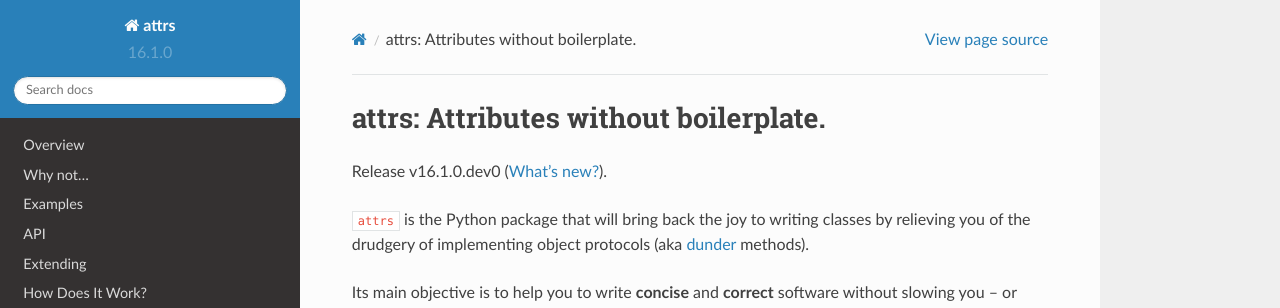
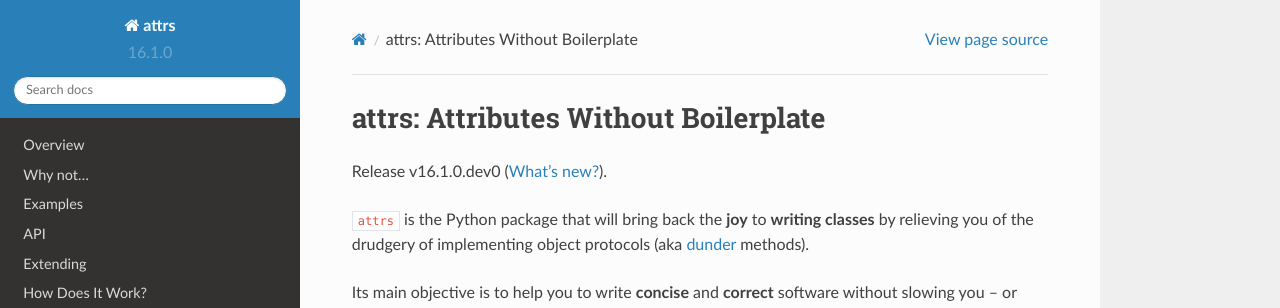
Before and after one commit to python-attrs/attrs, a Sphinx documentation site: the page built from docs/index.rst, in a window 1280 px wide and 900 px high. Shown: the top 308 px of the window. Built offline with Sphinx 7.4.7 and the Read the Docs theme 2.0.0, drawn with Linux system fonts in a browser that asks for light colours.

Commit message:
Treat main title as a title

```diff
--- a/README.rst
+++ b/README.rst
@@ -1,6 +1,6 @@
-======================================
-attrs: Attributes without boilerplate.
-======================================
+=====================================
+attrs: Attributes Without Boilerplate
+=====================================
 
 .. image:: https://readthedocs.org/projects/attrs/badge/?version=stable
    :target: http://attrs.readthedocs.io/en/stable/?badge=stable
@@ -16,7 +16,7 @@
 
 .. teaser-begin
 
-``attrs`` is the Python package that will bring back the joy to writing classes by relieving you of the drudgery of implementing object protocols (aka `dunder <http://nedbatchelder.com/blog/200605/dunder.html>`_ methods).
+``attrs`` is the Python package that will bring back the **joy** to **writing classes** by relieving you of the drudgery of implementing object protocols (aka `dunder <http://nedbatchelder.com/blog/200605/dunder.html>`_ methods).
 
 Its main objective is to help you to write **concise** and **correct** software without slowing you – or your software – down.
 
--- a/docs/index.rst
+++ b/docs/index.rst
@@ -1,6 +1,6 @@
-======================================
-attrs: Attributes without boilerplate.
-======================================
+=====================================
+attrs: Attributes Without Boilerplate
+=====================================
 
 Release v\ |release| (:doc:`What's new? <changelog>`).
 
```
